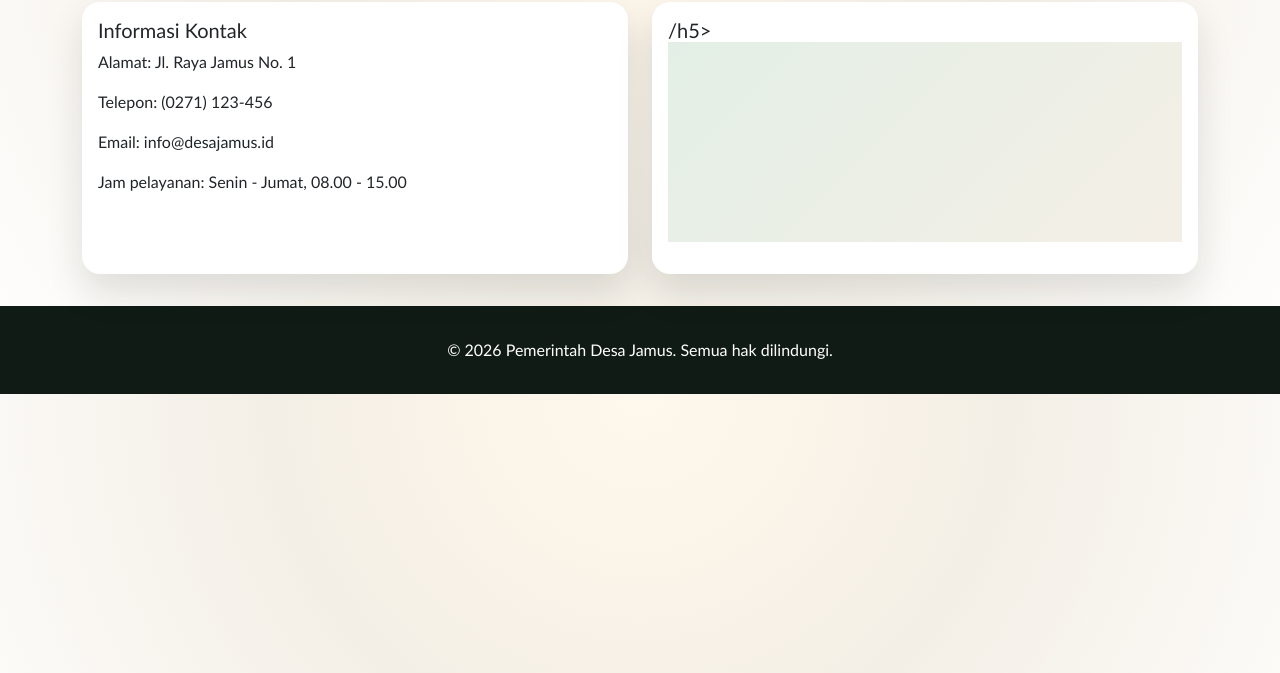
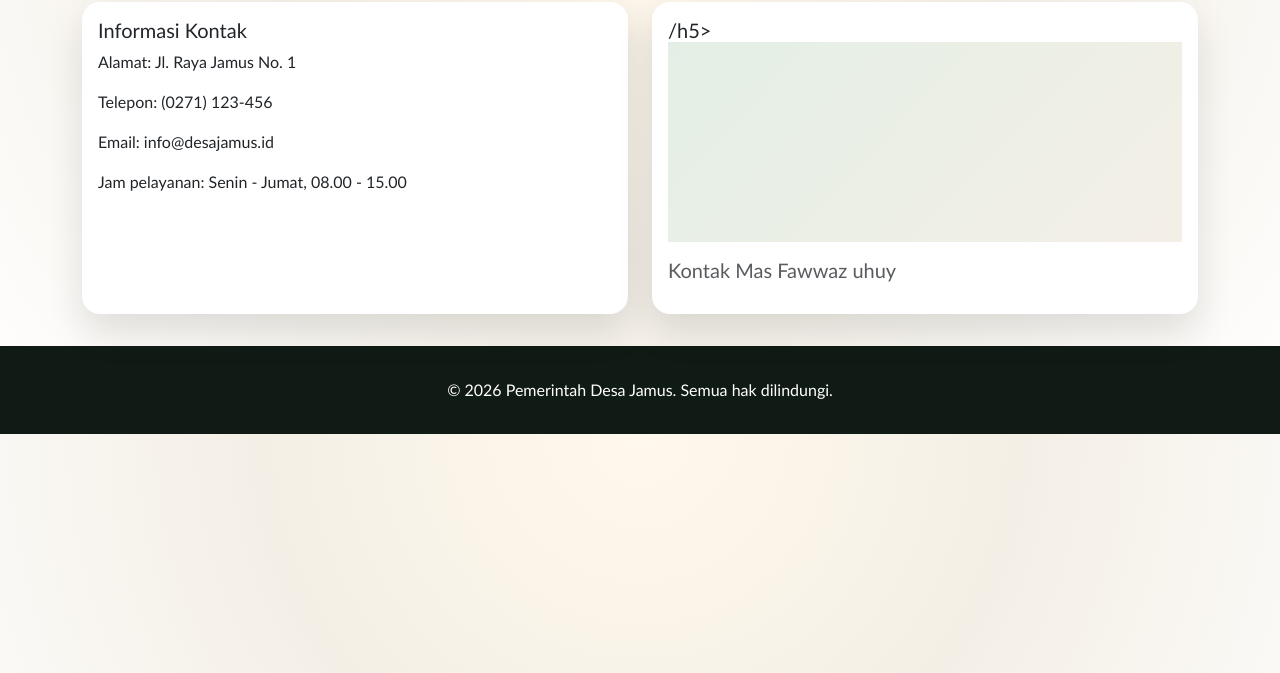
Before and after one commit to farhandwifaza/desa-jamus, a website: page public/kontak.html in a window 1280 px wide. Shown: the part 127-800 px from the top of the page. Drawn offline with nearby package versions, Linux system fonts and the light colour scheme.

Commit message:
Update contact information in kontak.html

```diff
--- a/public/kontak.html
+++ b/public/kontak.html
@@ -57,7 +57,7 @@
               <h5 class="card-title">/h5>
               <div class="placeholder-box"></div>
               <p class="text-muted mt-3">
-
+                Kontak Mas Fawwaz uhuy
               </p>
             </div>
           </div>
```
